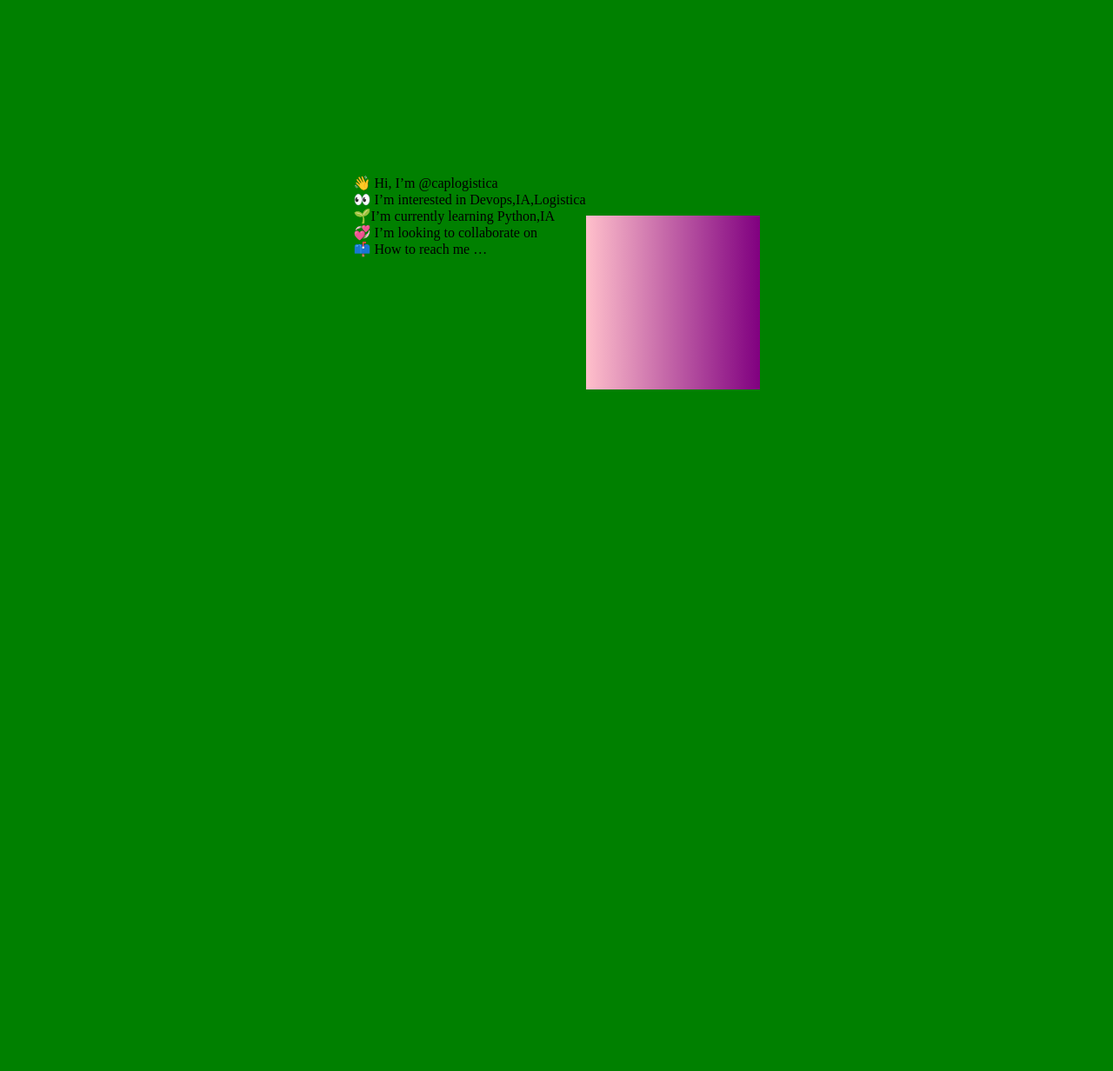
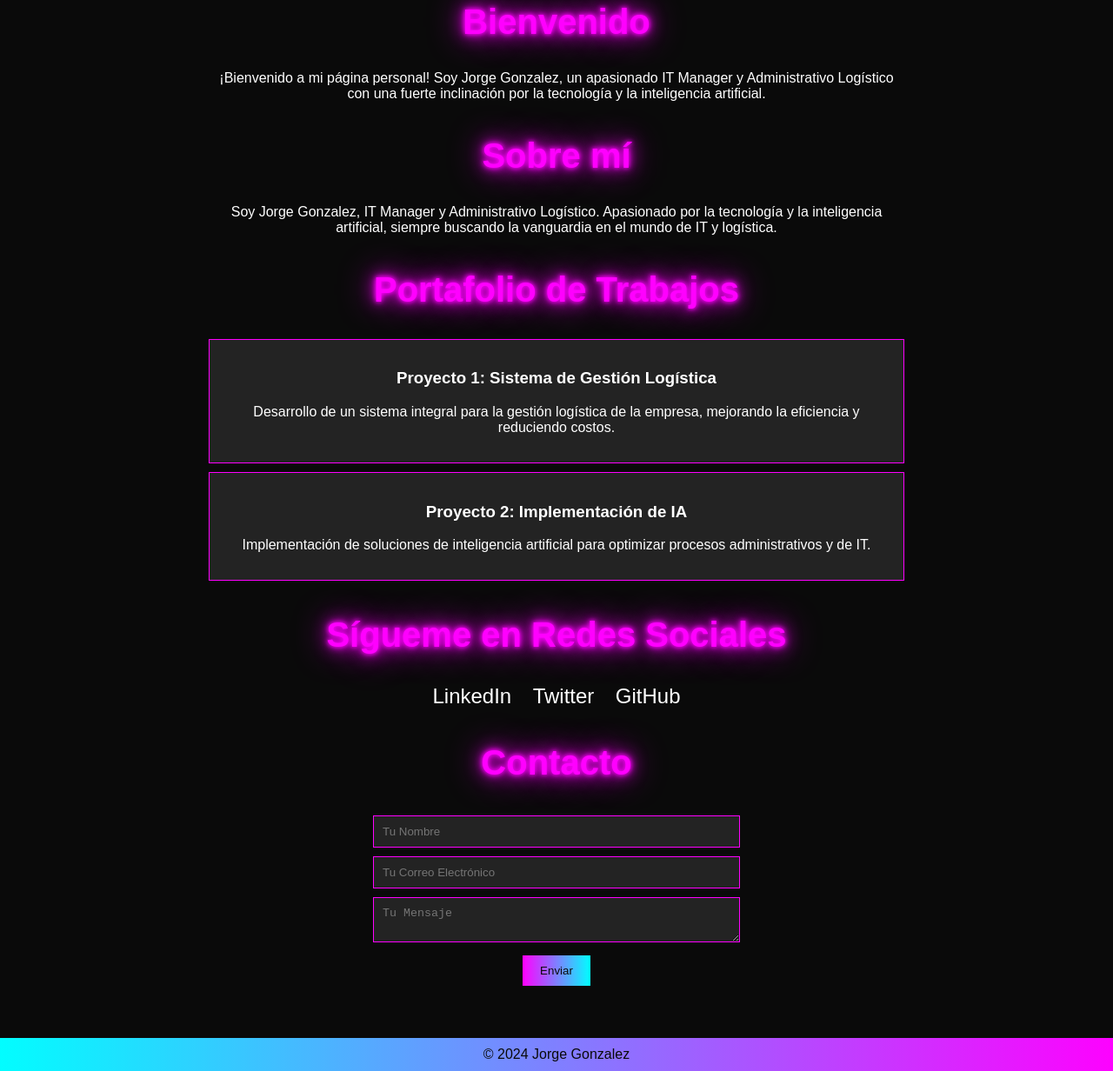
Before and after one commit to caplogistica/caplogistica.github.io, a plain HTML site: page index.html in a window 1280 px wide. Shown: the part 152-1384 px from the top of the page at 87% size. Before the commit the page ends 800 px from the top, so only its background shows below. Drawn offline with Linux system fonts and the light colour scheme.

Commit message:
Update index.html
cambio total de codigo , se genera una pagina con estilo retro

```diff
--- a/index.html
+++ b/index.html
@@ -1,93 +1,160 @@
-<html>
+<!DOCTYPE html>
+<html lang="es">
+
 <head>
-  <!-- He corregido el error ortográfico en el título -->
-  <title>Este es un cubo que no para nunca</title>
+    <meta charset="UTF-8">
+    <meta name="viewport" content="width=device-width, initial-scale=1.0">
+    <title>Jorge Gonzalez - IT Manager</title>
+    <style>
+        body {
+            background-color: #0a0a0a;
+            color: #ffffff;
+            font-family: 'Arial', sans-serif;
+            margin: 0;
+            padding: 0;
+            display: flex;
+            flex-direction: column;
+            align-items: center;
+            justify-content: center;
+            min-height: 100vh;
+            text-align: center;
+        }
 
-  <div>
-  <div>👋 Hi, I’m @caplogistica</div>
-     <div>👀 I’m interested in Devops,IA,Logistica</div>
-     <div>🌱I’m currently learning Python,IA</div>
-     <div>💞️ I’m looking to collaborate on</div>
-	 <div>📫 How to reach me …</div>
+        header {
+            background: linear-gradient(90deg, #ff00ff, #00ffff);
+            width: 100%;
+            padding: 20px;
+        }
 
-	</div>
+        header h1 {
+            margin: 0;
+            font-size: 3em;
+            color: #0a0a0a;
+        }
 
+        .container {
+            padding: 20px;
+            max-width: 800px;
+            margin: auto;
+        }
 
+        .neon-text {
+            color: #39ff14;
+            text-shadow: 0 0 5px #39ff14, 0 0 10px #39ff14, 0 0 20px #39ff14, 0 0 40px #39ff14;
+        }
 
+        .section {
+            margin: 40px 0;
+        }
+
+        .section h2 {
+            font-size: 2.5em;
+            color: #ff00ff;
+            text-shadow: 0 0 5px #ff00ff, 0 0 10px #ff00ff, 0 0 20px #ff00ff, 0 0 40px #ff00ff;
+        }
+
+        .portfolio-item {
+            background-color: rgba(255, 255, 255, 0.1);
+            border: 1px solid #ff00ff;
+            padding: 15px;
+            margin: 10px 0;
+        }
+
+        .social-icons a {
+            margin: 0 10px;
+            color: #ffffff;
+            text-decoration: none;
+            font-size: 1.5em;
+        }
+
+        .contact-form {
+            display: flex;
+            flex-direction: column;
+            align-items: center;
+        }
+
+        .contact-form input,
+        .contact-form textarea {
+            padding: 10px;
+            margin: 5px 0;
+            border: 1px solid #ff00ff;
+            background-color: rgba(255, 255, 255, 0.1);
+            color: #ffffff;
+            width: 100%;
+            max-width: 400px;
+        }
+
+        .contact-form button {
+            padding: 10px 20px;
+            margin-top: 10px;
+            border: none;
+            background: linear-gradient(90deg, #ff00ff, #00ffff);
+            color: #0a0a0a;
+            cursor: pointer;
+        }
+
+        .footer {
+            background: linear-gradient(90deg, #00ffff, #ff00ff);
+            width: 100%;
+            padding: 10px;
+        }
+
+        .footer p {
+            margin: 0;
+            color: #0a0a0a;
+        }
+    </style>
 </head>
 
+<body>
+    <header>
+        <h1>Mi Portafolio Retrowave</h1>
+    </header>
+    <div class="container">
+        <section class="section">
+            <h2 class="neon-text">Bienvenido</h2>
+            <p>¡Bienvenido a mi página personal! Soy Jorge Gonzalez, un apasionado IT Manager y Administrativo Logístico
+                con una fuerte inclinación por la tecnología y la inteligencia artificial.</p>
+        </section>
+        <section class="section">
+            <h2 class="neon-text">Sobre mí</h2>
+            <p>Soy Jorge Gonzalez, IT Manager y Administrativo Logístico. Apasionado por la tecnología y la inteligencia
+                artificial, siempre buscando la vanguardia en el mundo de IT y logística.</p>
+        </section>
+        <section class="section">
+            <h2 class="neon-text">Portafolio de Trabajos</h2>
+            <div class="portfolio-item">
+                <h3>Proyecto 1: Sistema de Gestión Logística</h3>
+                <p>Desarrollo de un sistema integral para la gestión logística de la empresa, mejorando la eficiencia y
+                    reduciendo costos.</p>
+            </div>
+            <div class="portfolio-item">
+                <h3>Proyecto 2: Implementación de IA</h3>
+                <p>Implementación de soluciones de inteligencia artificial para optimizar procesos administrativos y de
+                    IT.</p>
+            </div>
+        </section>
+        <section class="section">
+            <h2 class="neon-text">Sígueme en Redes Sociales</h2>
+            <div class="social-icons">
+                <a href="https://www.linkedin.com/in/jorge-gonzalez-3a997a7b/" target="_blank">LinkedIn</a>
+                <a href="https://x.com/Jorge76375991" target="_blank">Twitter</a>
+                <a href="https://github.com/caplogistica" target="_blank">GitHub</a>
+            </div>
+        </section>
+        <section class="section">
+            <h2 class="neon-text">Contacto</h2>
+            <form class="contact-form" action="mailto:jorge@example.com" method="post" enctype="text/plain">
+                <input type="text" name="name" placeholder="Tu Nombre">
+                <input type="email" name="email" placeholder="Tu Correo Electrónico">
+                <textarea name="message" placeholder="Tu Mensaje"></textarea>
+                <button type="submit">Enviar</button>
+            </form>
+        </section>
+    </div>
+    <footer class="footer">
+        <p>&copy; 2024 Jorge Gonzalez</p>
+    </footer>
+</body>
 
-  <style>
-    * {
-      margin: 0;
-      padding: 0;
-    }
-
-    body {
-      background: green;
-      display: flex;
-      justify-content: center;
-      align-items: center;
-      height: 100vh;
-    }
-
-    .cube {
-      position: relative;
-      width: 200px;
-      transform-style: preserve-3d;
-      animation: rotate 5s infinite linear;
-    }
-
-    .cube div {
-      position: absolute;
-      width: 200px;
-      height: 200px;
-      /* He cambiado el gradiente de color para que sea más suave y armonioso */
-      background: linear-gradient(to right, pink, purple);
-    }
-
-    .front {
-      transform: translateZ(100px);
-    }
-
-    .back {
-      transform: rotateY(180deg) translateZ(100px);
-    }
-
-    .right {
-      transform: rotateY(90deg) translateZ(100px);
-    }
-
-    .left {
-      transform: rotateY(-90deg) translateZ(100px);
-    }
-
-    .top {
-      transform: rotateX(90deg) translateZ(100px);
-    }
-
-    .bottom {
-      transform: rotateX(-90deg) translateZ(100px);
-    }
-
-    @keyframes rotate {
-      from {
-        transform: rotate3d(1, 1, 1, 0deg);
-      }
-      to {
-        transform: rotate3d(1, 1, 1, 360deg);
-      }
-    }
-  </style>
-
-<body>
-  <div class="cube">
-    <div class="front"></div>
-    <div class="back"></div>
-    <div class="right"></div>
-    <div class="left"></div>
-    <div class="top"></div>
-    <div class="bottom"></div>
-  </div>
-</body>
 </html>
```
